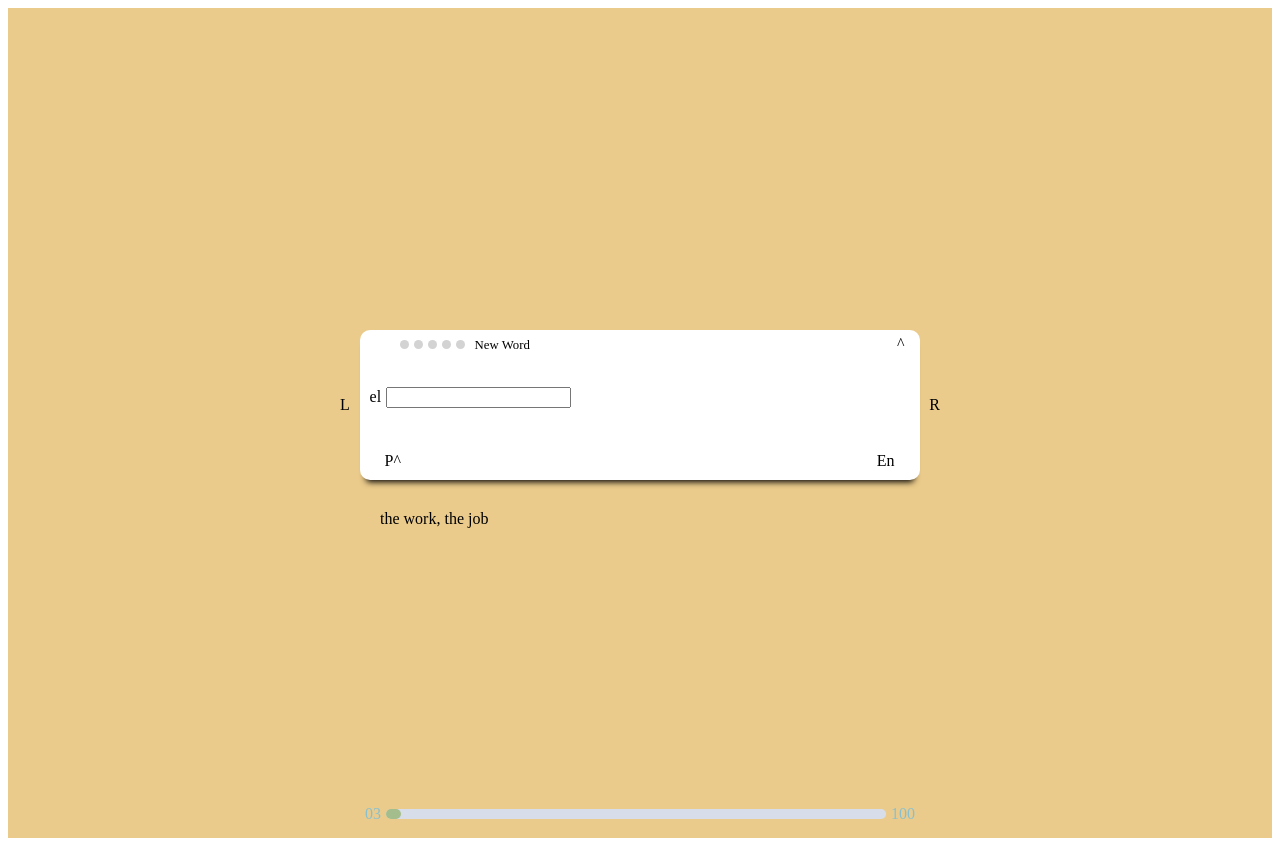
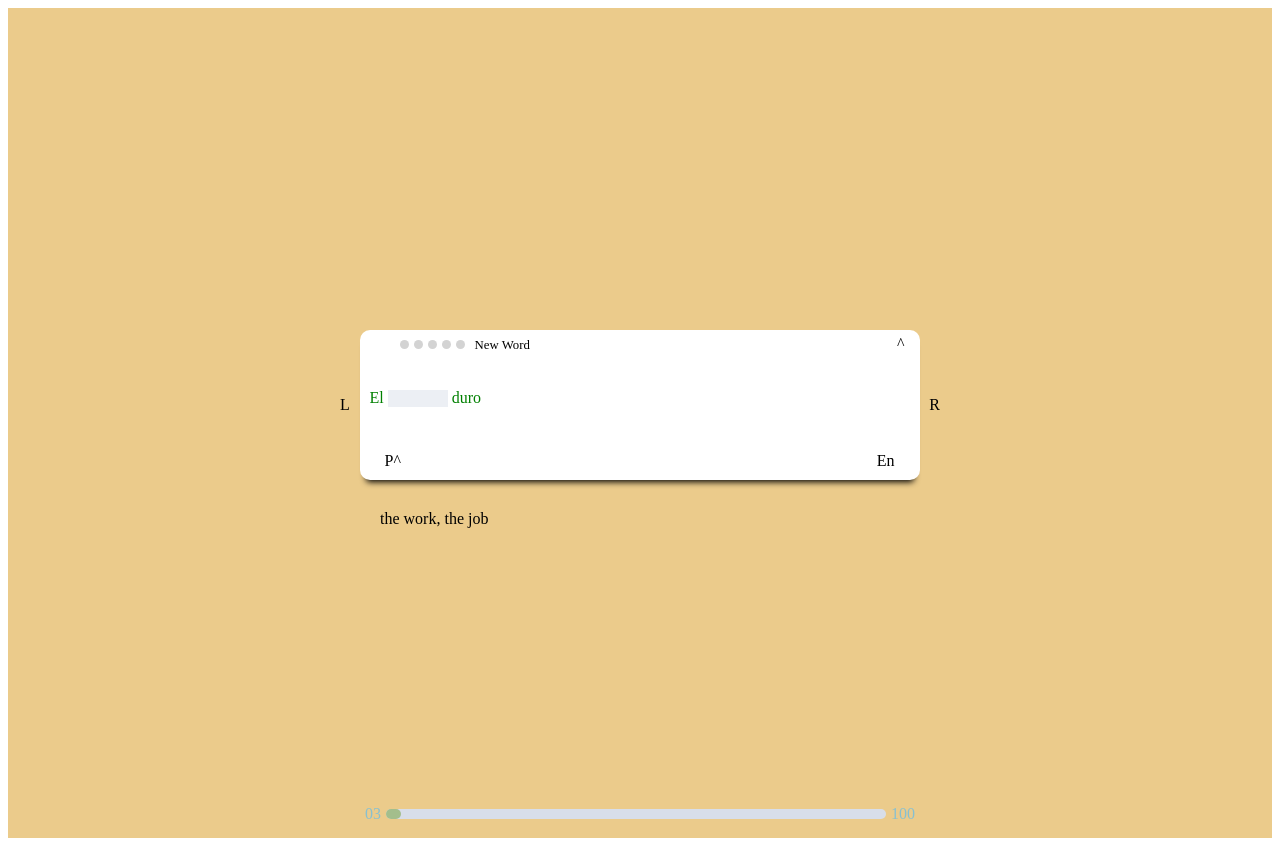
Before and after one commit to alexabush/lingvist-clone, a Next.js app: page /lingvist in a window 1280 px wide. Built offline with nearby package versions, Linux system fonts and the light colour scheme.

Commit message:
added spanish phrase to mock data, beginning on making correct word overlap for input

```diff
--- a/src/comp/SFLanguageCard.js
+++ b/src/comp/SFLanguageCard.js
@@ -2,14 +2,14 @@ import React, { useState } from 'react';
 import Link from 'next/link';
 import SFProgressCircles from './SFProgressCircles';
 import SFTooltip from './SFTooltip';
-import { frost1, frost2, frost3, frost4, polar1, polar2, polar3, polar4, green } from '../colors';
+import { frost3, frost4, polar1, polar2 } from '../colors';
 
 export default function SFLanguageCard({ card = {} }) {
-  const { spanishArticle, spanishWord, englishWord, wordStrength, wordDetails, partOfSpeech } = card;
+  const { spanishWord, spanishPhrase, englishPhrase, englishWord, wordStrength, wordDetails, partOfSpeech } = card;
   return (
     <div className="SFLanguageCard">
-      <SFLanguageCardHeader englishWord={englishWord} wordStrength={wordStrength} />
-      <WordInput spanishArticle={spanishArticle} spanishWord={spanishWord} />
+      <SFLanguageCardHeader englishPhrase={englishPhrase} wordStrength={wordStrength} />
+      <WordInput spanishWord={spanishWord} spanishPhrase={spanishPhrase} englishWord={englishWord} />
       <SFLanguageCardFooter wordDetails={wordDetails} description="^" partOfSpeech={partOfSpeech} />
       <style jsx>{`
         .SFLanguageCard {
@@ -30,29 +30,18 @@ export default function SFLanguageCard({ card = {} }) {
   );
 }
 
-function SFLanguageCardHeader({ englishWord, wordStrength }) {
+function SFLanguageCardHeader({ englishPhrase, wordStrength }) {
   const [isShow, setIsShow] = useState(false);
   const toggleShow = () => {
     setIsShow(!isShow);
   };
   return (
     <div className="SFLanguageCardHeader">
-      <p className={`header ${isShow || 'hideHeader'}`}>{englishWord && englishWord[0]}</p>
+      <p className={`header ${isShow || 'hideHeader'}`}>{englishPhrase && englishPhrase}</p>
       <Link href="/levels">
-        <div className="SFLanguageCard--ProgressInfo-container">
-          <div className="SFLanguageCard--ProgressCircles-container">
-            <SFProgressCircles wordStrength={wordStrength} />
-          </div>
-          <div className="SFLanguageCard--ProgressInfo">
-            {wordStrength === 1 && 'New Word '}
-            <span className="SFLanguageCard--ProgressInfo--text">
-              {wordStrength !== 1 && 'This work needs more practice. '}
-              Find out more
-            </span>
-          </div>
-        </div>
+        <SFProgressInfo wordStrength={wordStrength} />
       </Link>
-      <ToggleEnglishWord isShow={isShow} toggleShow={toggleShow} />
+      <ToggleEnglishPhrase isShow={isShow} toggleShow={toggleShow} />
       <style jsx>{`
         .SFLanguageCardHeader {
           display: flex;
@@ -69,6 +58,25 @@ function SFLanguageCardHeader({ englishWord, wordStrength }) {
           transform: translateY(20px);
           opacity: 0;
         }
+      `}</style>
+    </div>
+  );
+}
+
+function SFProgressInfo({ wordStrength }) {
+  return (
+    <div className="SFLanguageCard--ProgressInfo-container">
+      <div className="SFLanguageCard--ProgressCircles-container">
+        <SFProgressCircles wordStrength={wordStrength} />
+      </div>
+      <div className="SFLanguageCard--ProgressInfo">
+        {wordStrength === 1 && 'New Word '}
+        <span className="SFLanguageCard--ProgressInfo--text">
+          {wordStrength !== 1 && 'This word needs more practice. '}
+          Find out more
+        </span>
+      </div>
+      <style jsx>{`
         .SFLanguageCard--ProgressInfo-container {
           display: flex;
           align-items: center;
@@ -98,22 +106,27 @@ function SFLanguageCardHeader({ englishWord, wordStrength }) {
   );
 }
 
-function ToggleEnglishWord({ toggleShow }) {
+function ToggleEnglishPhrase({ toggleShow }) {
   return (
-    <div className="ToggleEnglishWord" onClick={toggleShow}>
+    <div className="ToggleEnglishPhrase" onClick={toggleShow}>
       ^<style jsx>{``}</style>
     </div>
   );
 }
 
-function WordInput({ spanishArticle, spanishWord }) {
+function WordInput({ spanishWord = '', spanishPhrase = '' }) {
+  let [front, end] = spanishPhrase.split('*');
   return (
     <div className="WordInput">
-      <div className="article">{spanishArticle}</div>
-      <WordInputField spanishWord={spanishWord} />
+      <div className="article">
+        <span>{front}</span>
+        <WordInputField spanishWord={spanishWord} />
+        <span>{end}</span>
+      </div>
       <style jsx>{`
         .WordInput {
           display: inline-block;
+          color: green;
         }
         .article {
           display: inline-block;
@@ -133,20 +146,43 @@ class WordInputField extends React.Component {
     e.preventDefault();
     this.setState({ value: '', giveHelp: true });
   };
+  generateLetters = spanishWord => {
+    let letterEls = [];
+    for (let letter of spanishWord) {
+      letterEls.push(<span className="spans">{letter}</span>);
+    }
+    return letterEls;
+  };
 
   render() {
+    let { value, giveHelp } = this.state;
     let { spanishWord } = this.props;
-    let { value, giveHelp } = this.state;
+    let letterEls = this.generateLetters(spanishWord);
     return (
       <div className="WordInputField">
         <form onSubmit={this.handleSubmit}>
+          {giveHelp && <span className="WordInputField--letter-container">{letterEls}</span>}
           <input type="text" value={value} onChange={this.handleChange} />
         </form>
-        {this.state.giveHelp && <div>first</div>}
         <style jsx>{`
           .WordInputField {
             display: inline-block;
             font-family: monospace;
+          }
+          .WordInputField--letter-container {
+            position: absolute;
+          }
+          input {
+            border: none;
+            background: ${polar2};
+            width: calc(${spanishWord.length} * 0.5rem);
+          }
+          input:focus {
+            outline: none;
+          }
+          .WordInputField span {
+            opacity: 0.5;
+            pointer-events: none;
           }
         `}</style>
       </div>
@@ -154,10 +190,9 @@ class WordInputField extends React.Component {
   }
 }
 
-function SFLanguageCardFooter({ wordDetails, description, partOfSpeech }) {
+function SFLanguageCardFooter({ wordDetails, description }) {
   const [showAdditionalLetters, setShowAdditionalLetters] = useState(false);
   const toggleShowAdditionalLetters = () => {
-    console.log('toggle');
     setShowAdditionalLetters(!showAdditionalLetters);
   };
   return (
--- a/src/mockLingvistData.js
+++ b/src/mockLingvistData.js
@@ -1,16 +1,18 @@
 export default {
   data: [
     {
-      spanishArticle: 'el',
       spanishWord: 'trabajo',
+      spanishPhrase: 'El * duro',
+      englishPhrase: 'The hard work',
       englishWord: ['the work', 'the job'],
       wordStrength: 1,
       wordDetails: 'masculine, singular',
       partOfSpeech: 'Noun',
     },
     {
-      spanishArticle: 'una',
       spanishWord: 'vez',
+      spanishPhrase: 'Una otra vez',
+      englishPhrase: 'One more time',
       englishWord: ['once'],
       wordStrength: 4,
       wordDetails: 'feminine, singular',
```
